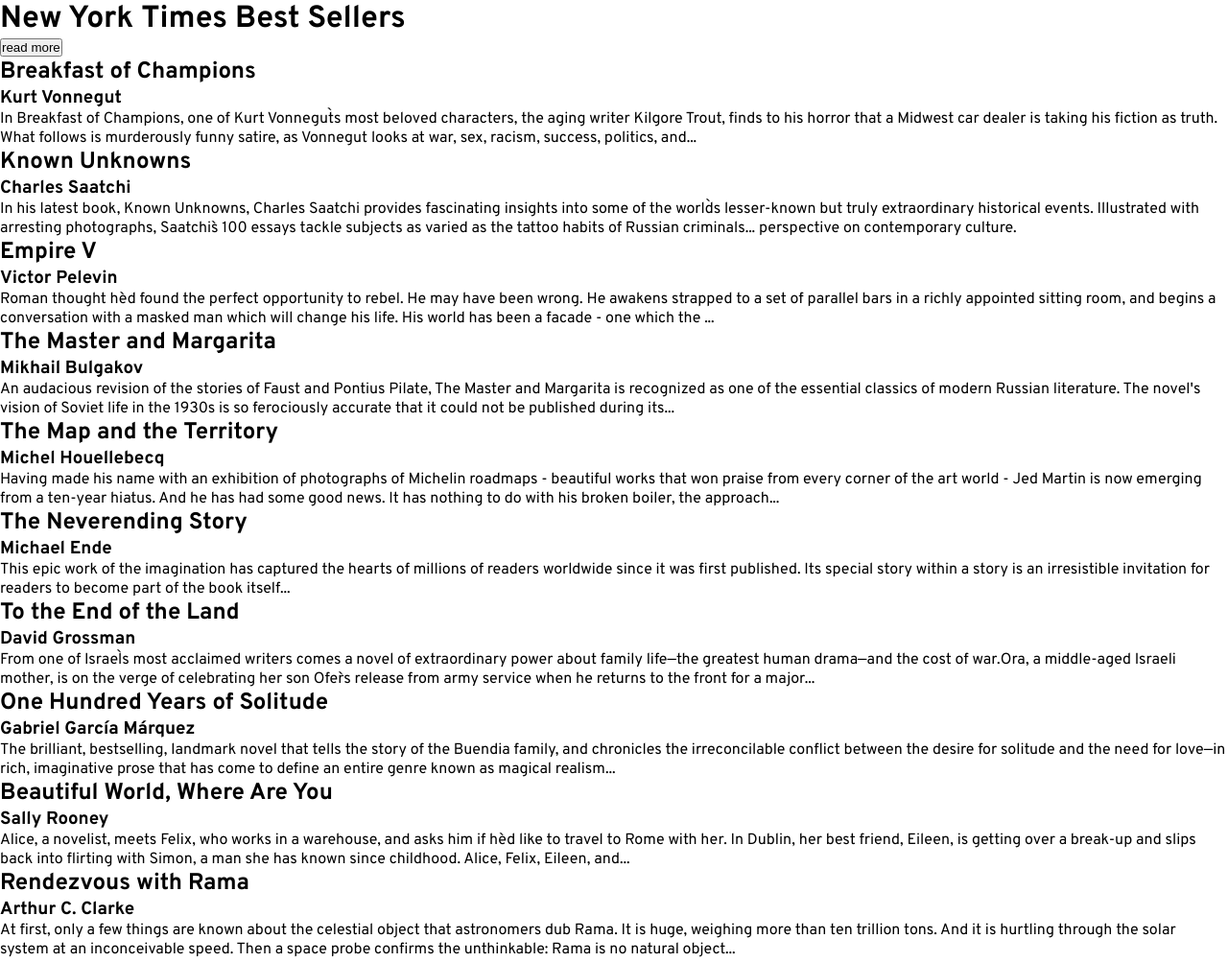
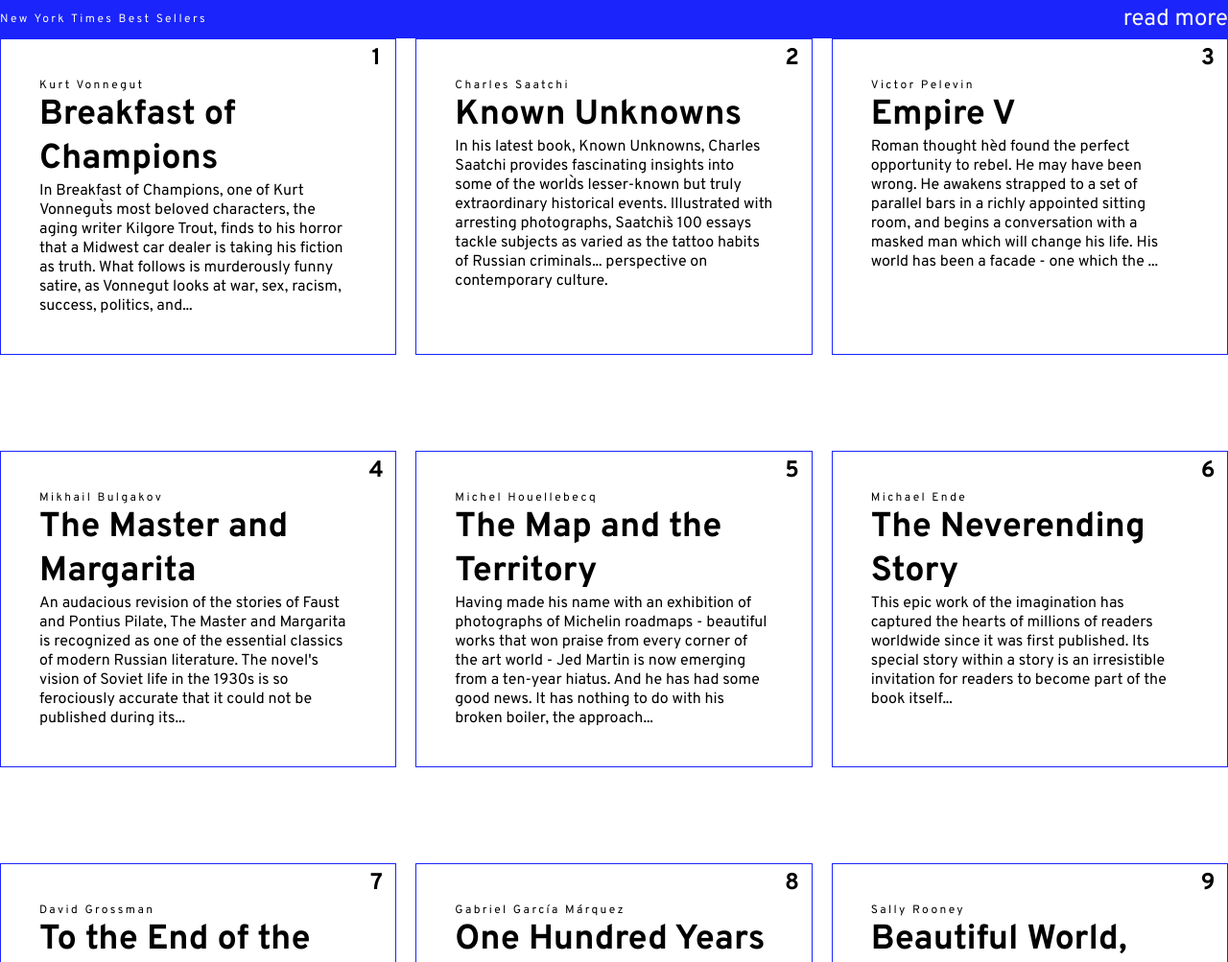
Before and after one commit to balazstrencsenyi/final-exam, a plain HTML site: page index.html in a window 1280 px wide. Shown: the top 1003 px of the page at 96% size. Drawn offline with Linux system fonts and the light colour scheme.

Commit message:
almost finished

```diff
--- a/script.js
+++ b/script.js
@@ -11,22 +11,28 @@ headerTitle.setAttribute("class", "header-title");
 headerTitle.textContent = books.logo;
 headerContainer.appendChild(headerTitle);
 
-const headerButton = document.createElement("button");
+const headerButton = document.createElement("div");
 headerButton.setAttribute("class", "header-button");
 headerButton.textContent = books.button;
 headerContainer.appendChild(headerButton);
 
-function createCard(book) {
+function createCard(cardIndex, book) {
   const card = document.createElement("div");
   card.classList.add("card");
+
+  // Create a div for the card number
+  const cardNumber = document.createElement("div");
+  cardNumber.textContent = cardIndex + 1; // Adding 1 to the index to display 1-based numbering
+  cardNumber.classList.add("card-number");
+  card.appendChild(cardNumber);
+
+  const subtitle = document.createElement("h3");
+  subtitle.textContent = book.sub;
+  card.appendChild(subtitle);
 
   const title = document.createElement("h2");
   title.textContent = book.title;
   card.appendChild(title);
-
-  const subtitle = document.createElement("h3");
-  subtitle.textContent = book.sub;
-  card.appendChild(subtitle);
 
   const text = document.createElement("p");
   text.textContent = book.text;
@@ -36,14 +42,17 @@ function createCard(book) {
 }
 
 function populateCards() {
-  const root = document.getElementById("root");
+  const cardsContainer = document.createElement("div");
+  cardsContainer.setAttribute("class", "cards-container");
 
   if (books.cards) {
-    books.cards.forEach((book) => {
-      const card = createCard(book);
-      root.appendChild(card);
+    books.cards.forEach((book, index) => {
+      const card = createCard(index, book); // Pass the index to createCard
+      cardsContainer.appendChild(card);
     });
   }
+
+  root.appendChild(cardsContainer);
 }
 
 populateCards();
--- a/style.css
+++ b/style.css
@@ -12,4 +12,68 @@
 #root {
   font-family: "Montserrat", sans-serif;
   font-family: "Overpass", sans-serif;
+  width: 100%;
+  height: auto;
 }
+
+.header-container {
+  width: 100%;
+  height: 40px;
+  display: flex;
+  justify-content: space-between;
+  align-items: center;
+  background-color: var(--secondary-color);
+  color: var(--primary-color);
+}
+
+.header-button {
+  font-size: 24px;
+}
+
+.header-title {
+  font-size: 12px;
+  letter-spacing: 0.2em;
+  font-weight: 400;
+}
+
+.cards-container {
+  display: grid;
+  grid-template-columns: 1fr 1fr 1fr;
+  max-width: 1280px;
+  gap: 100px 20px;
+}
+
+.card {
+  position: relative;
+  border: solid 1px var(--secondary-color);
+  padding: 40px;
+}
+
+.card-number {
+  position: absolute;
+  height: 40px;
+  width: 40px;
+  top: 0;
+  right: 0;
+  display: flex;
+  justify-content: center;
+  align-items: center;
+  font-size: 24px;
+  font-weight: bold;
+}
+
+h2 {
+  font-size: 36px;
+  font-weight: bold;
+}
+
+h3 {
+  font-size: 12px;
+  letter-spacing: 0.2em;
+  font-weight: 400;
+}
+
+p {
+  font-size: 16px;
+  font-weight: 400;
+}
```
